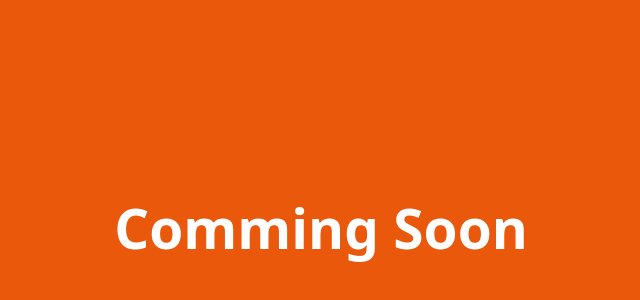
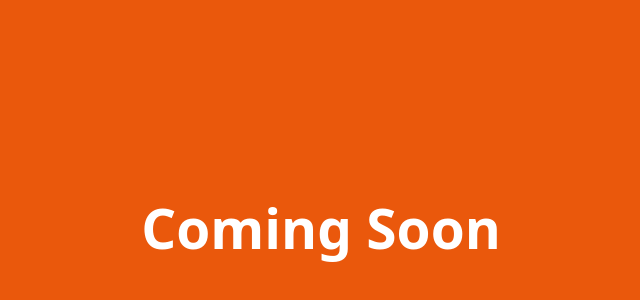
Before and after one commit to Shivam562-j/jyotishsewakendra, a React (Vite) app: page / in a window 1280 px wide. Shown: the part 172-472 px from the top of the page, without its empty margins (319-959 px from the left). Built offline with nearby package versions, Linux system fonts and the light colour scheme.

Commit message:
Update App.jsx

```diff
--- a/src/App.jsx
+++ b/src/App.jsx
@@ -3,7 +3,7 @@ import './App.css'
 function App() {
 
   return (
-    <h1 className='bg-orange-600 h-screen font-semibold flex items-center justify-center text-[55px] text-white text-center'>Comming Soon</h1>
+    <h1 className='bg-orange-600 h-screen font-semibold flex items-center justify-center text-[55px] text-white text-center'>Coming Soon</h1>
   )
 }
 
```
